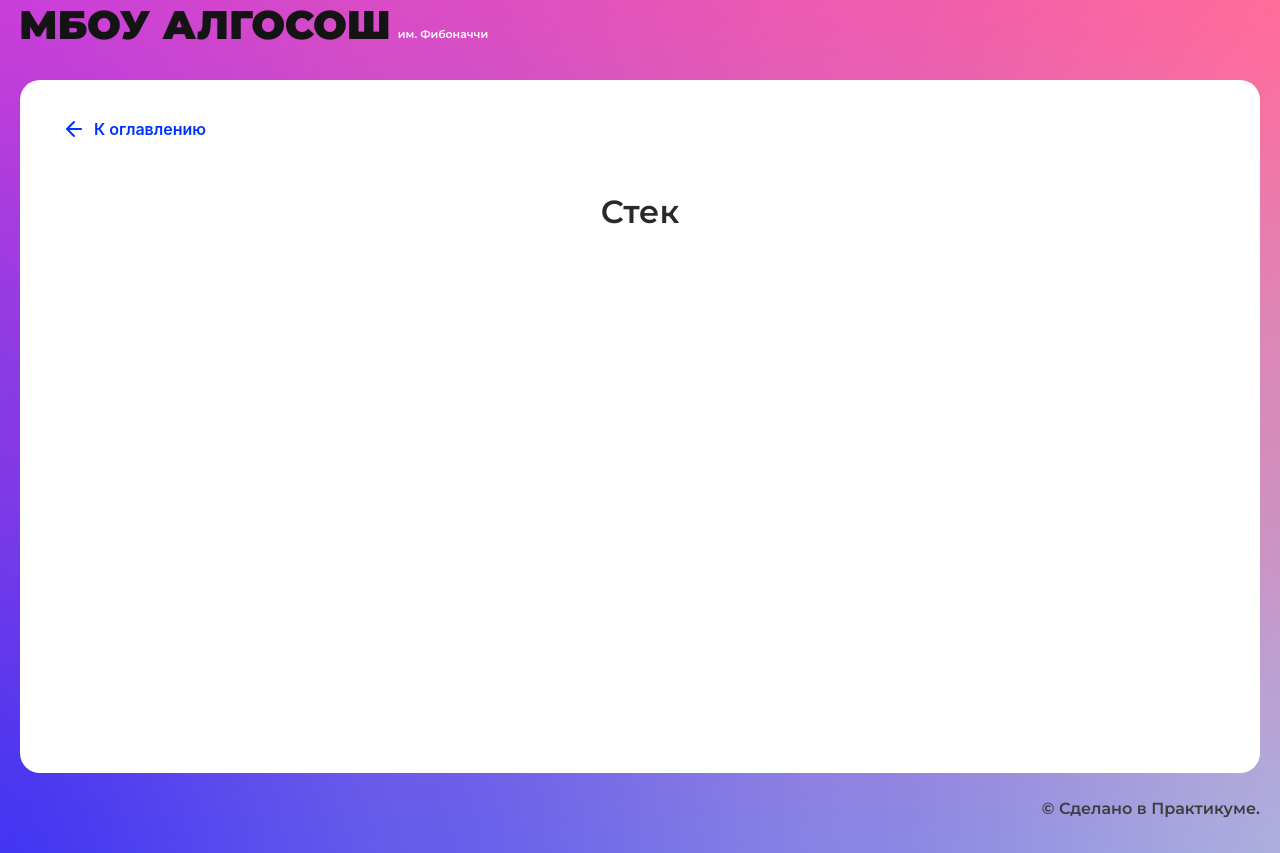
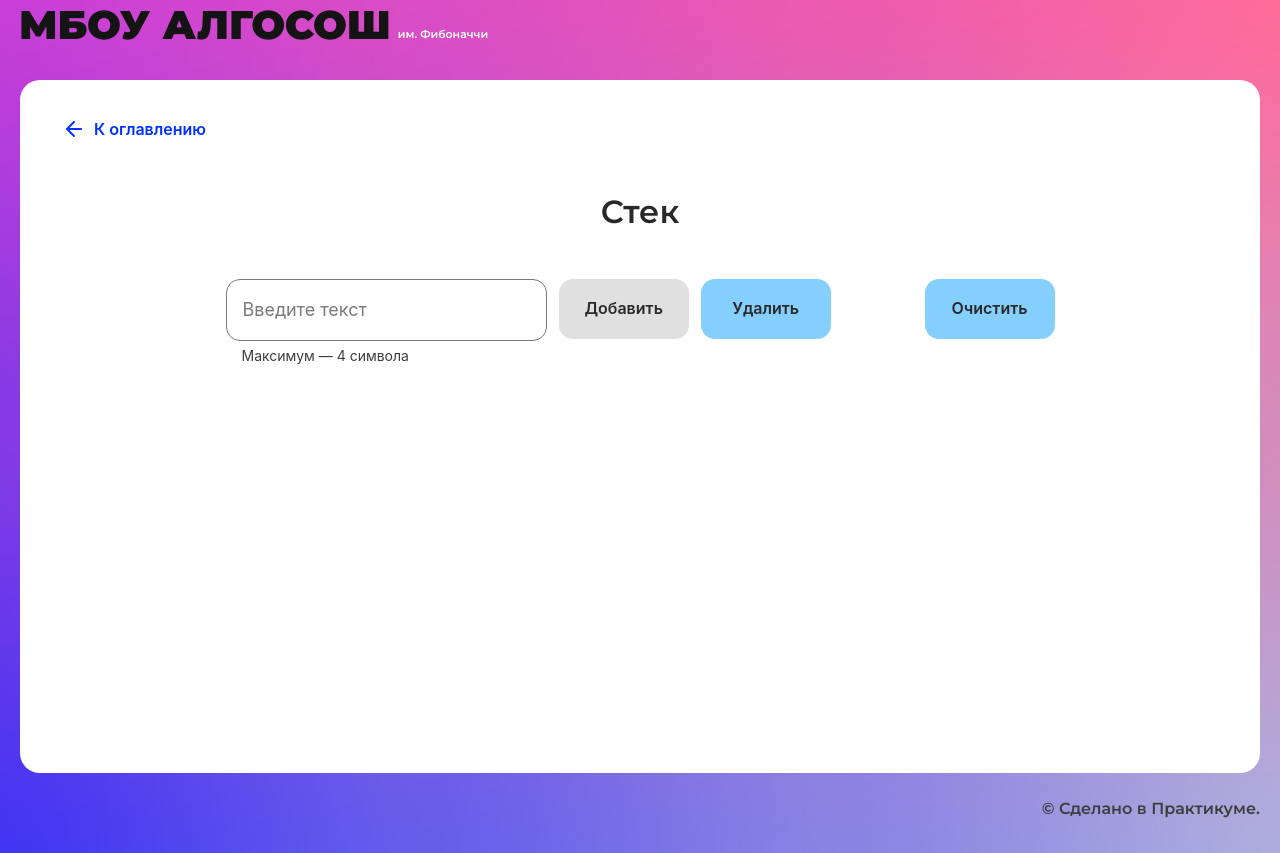
Before and after one commit to goalrazor/algoritms, a React (Create React App) app: page /stack in a window 1280 px wide. Built offline with nearby package versions, Linux system fonts and the light colour scheme.

Commit message:
stack component

```diff
--- /dev/null
+++ b/src/components/stack-page/stack-page.module.css
@@ -0,0 +1,24 @@
+.formWrapper {
+    max-width: 829px;
+    width: 100%;
+    margin: 0 auto;
+    display: flex;
+    justify-content: space-between;
+    align-items: flex-start;
+}
+
+.stackVisualizerContainer {
+    max-width: 398px;
+    gap: 10px;
+    width: 100%;
+    padding: 0;
+    margin: 120px auto 0;
+    display: flex;
+    align-items: center;
+    justify-content: center;
+}
+
+.inputWrapper {
+    display: flex;
+    width: 73%;
+}
--- a/src/components/stack-page/stack-page.tsx
+++ b/src/components/stack-page/stack-page.tsx
@@ -1,10 +1,95 @@
-import React from "react";
-import { SolutionLayout } from "../ui/solution-layout/solution-layout";
+import React, {FormEvent, useEffect, useState} from "react";
+import {SolutionLayout} from "../ui/solution-layout/solution-layout";
+import {Input} from "../ui/input/input";
+import {Button} from "../ui/button/button";
+import styles from "./stack-page.module.css"
+import {Circle} from "../ui/circle/circle";
+import {ElementStates} from "../../types/element-states";
+import {TStackItem} from "./types";
+import {sleep} from "../../utils/utils";
+import Stack from "./stackImplementation";
 
 export const StackPage: React.FC = () => {
+  const [stackImpl, setStack] = useState(new Stack<TStackItem>())
+  const [inProgress, setInProgress] = useState(false)
+  const [value, setValue] = useState('')
+
+  const onChange = (event: FormEvent<HTMLInputElement>) => {
+    const value = (event.target as HTMLInputElement).value
+    setValue(value)
+  }
+
+  const handleAddClick = async (e: FormEvent<HTMLFormElement>) => {
+    e.preventDefault()
+    stackImpl.push({item: value, state: ElementStates.Changing})
+    setInProgress(true)
+    await sleep(500);
+    stackImpl.peek().state = ElementStates.Default
+    setValue('')
+    setInProgress(false)
+  }
+
+  const handleDeleteClick = async () => {
+    stackImpl.peek().state = ElementStates.Changing
+    setInProgress(true)
+    await sleep(500);
+    stackImpl.peek().state = ElementStates.Default
+    stackImpl.pop()
+    setInProgress(false)
+  }
+
+  const handleClear = () => {
+    setStack(new Stack())
+  }
+
+  useEffect(() => {
+    setStack(new Stack())
+  }, [])
+
   return (
     <SolutionLayout title="Стек">
-
+      <form className={styles.formWrapper} onSubmit={handleAddClick}>
+        <div className={styles.inputWrapper}>
+          <Input
+              onChange={onChange}
+              isLimitText={true}
+              maxLength={4}
+              value={value}
+              extraClass="mr-6"
+          />
+          <Button
+              isLoader={inProgress}
+              type={'submit'}
+              text="Добавить"
+              disabled={!value.length}
+              extraClass="mr-6"
+          />
+          <Button
+              isLoader={inProgress}
+              text="Удалить"
+              onClick={handleDeleteClick}
+              disabled={false}
+          />
+        </div>
+        <Button
+            isLoader={inProgress}
+            text="Очистить"
+            onClick={handleClear}
+            disabled={false}
+        />
+      </form>
+      <ul className={styles.stackVisualizerContainer}>
+        {stackImpl.map((item, index: number) => {
+          return (
+              <Circle
+                  key={index}
+                  letter={item.item}
+                  index={index}
+                  head={stackImpl.size() - 1 === index ? 'top' : ''}
+                  state={item.state}
+              />)
+        })}
+      </ul>
     </SolutionLayout>
   );
 };
--- /dev/null
+++ b/src/components/stack-page/stackImplementation.ts
@@ -0,0 +1,40 @@
+interface IStack<T> {
+    push(item: T): void;
+    pop(): T | undefined;
+    peek(): T;
+    size(): number;
+    map(callback:  (value: T, index: number, array?: T[]) => any): T[];
+}
+
+export default class Stack<T> implements IStack<T> {
+    private storage: T[] = [];
+
+    constructor(private capacity: number = Infinity) {}
+
+    push(item: T): void {
+        if (this.size() === this.capacity) {
+            throw Error("Stack has reached max capacity, you cannot add more items");
+        }
+        this.storage.push(item);
+    }
+
+    pop(): T | undefined {
+        return this.storage.pop();
+    }
+
+    peek(): T {
+        return this.storage[this.size() - 1];
+    }
+
+    size(): number {
+        return this.storage.length;
+    }
+
+    map(callback:  (value: T, index: number, array?: T[]) => any): T[] {
+        const resultArray = [];
+        for (let index = 0; index < this.storage.length; index++) {
+            resultArray.push(callback(this.storage[index], index, this.storage));
+        }
+        return resultArray;
+    }
+}
--- /dev/null
+++ b/src/components/stack-page/types.ts
@@ -0,0 +1,6 @@
+import {ElementStates} from "../../types/element-states";
+
+export type TStackItem = {
+    item: string,
+    state: ElementStates
+}
```
